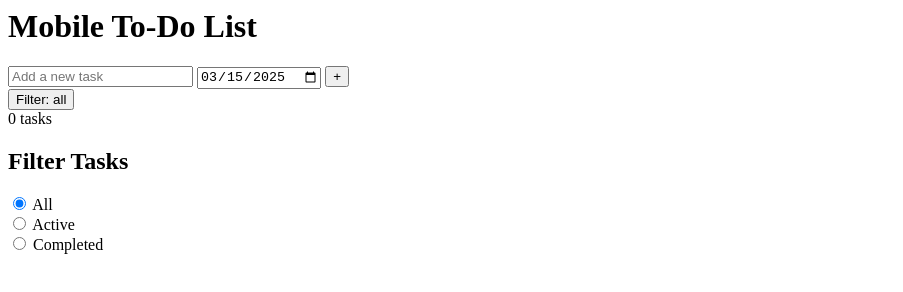
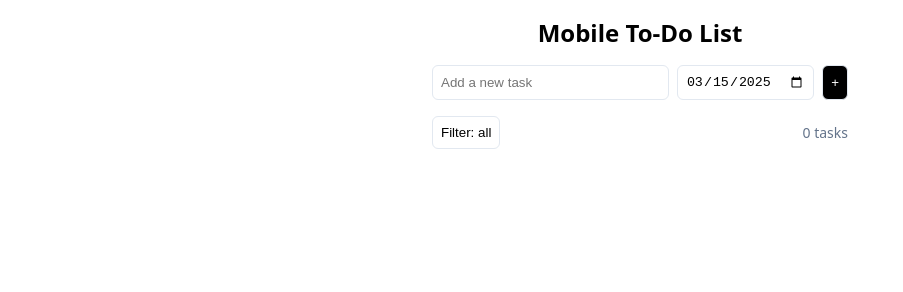
Before and after one commit to NIKHILRYadav/To-Do-List, a plain HTML site: page index.html in a window 1280 px wide. Shown: the whole page, without its empty margins (0-903 px from the left). Drawn offline with Linux system fonts and the light colour scheme.

Commit message:
Update index.html

```diff
--- a/index.html
+++ b/index.html
@@ -1,3 +1,11 @@
+<html lang="en">
+<head>
+    <meta charset="UTF-8">
+    <meta name="viewport" content="width=device-width, initial-scale=1.0">
+    <title>Document</title>
+</head>
+<link rel="stylesheet" href="style.css">
+<body>
     <div class="container">
         <h1>Mobile To-Do List</h1>
 
```
